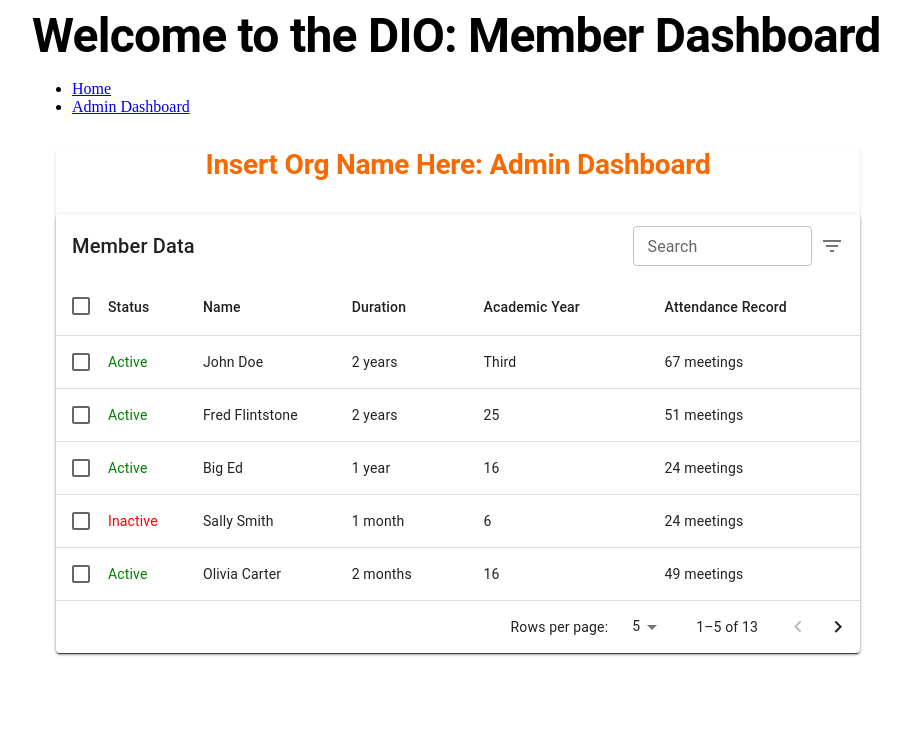
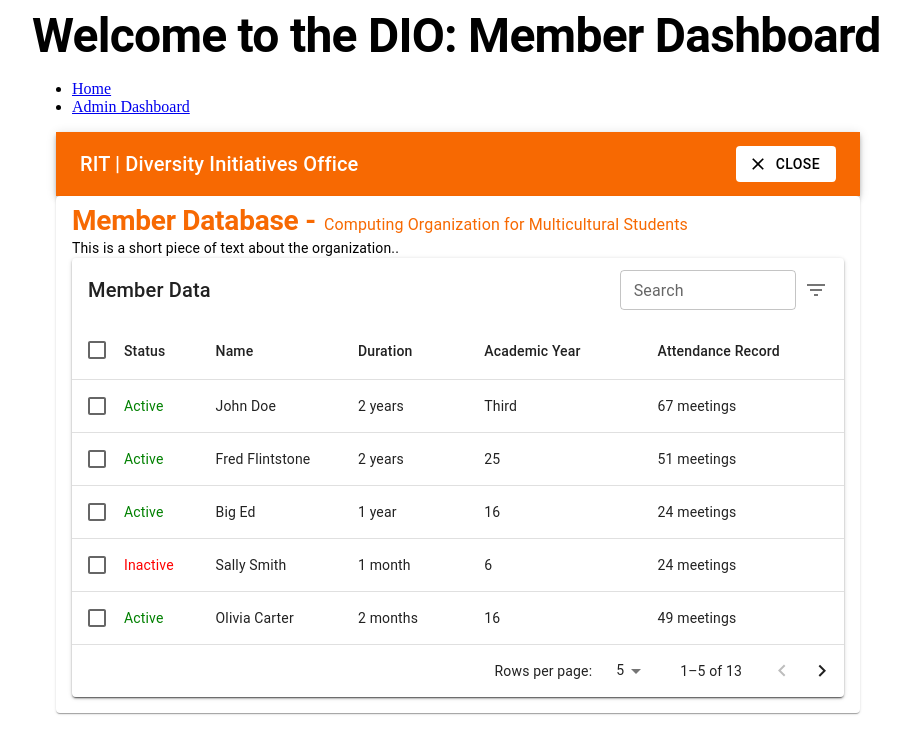
Before and after one commit to src8776/DIO, a React (Vite) app in the folder frontend/: page /admin in a window 1280 px wide. Shown: the top 754 px of the page, without its empty margins (182-1092 px from the left). Built offline with nearby package versions, Linux system fonts and the light colour scheme.

Commit message:
added app bar

```diff
--- /dev/null
+++ b/frontend/src/components/AppBar.jsx
@@ -0,0 +1,41 @@
+import * as React from 'react';
+import AppBar from '@mui/material/AppBar';
+import Box from '@mui/material/Box';
+import Toolbar from '@mui/material/Toolbar';
+import Typography from '@mui/material/Typography';
+import Button from '@mui/material/Button';
+import IconButton from '@mui/material/IconButton';
+import MenuIcon from '@mui/icons-material/Menu';
+import CloseIcon from '@mui/icons-material/Close';
+
+export default function ButtonAppBar() {
+  return (
+    <Box sx={{ flexGrow: 1 }}>
+      <AppBar position="static">
+        <Toolbar>
+          {/* <IconButton
+            size="large"
+            edge="start"
+            color="inherit"
+            aria-label="menu"
+            sx={{ mr: 2 }}
+          >
+            <MenuIcon />
+          </IconButton> */}
+          <Typography variant="h6" component="div" sx={{ flexGrow: 1 }}>
+            RIT | Diversity Initiatives Office
+          </Typography>
+          {/* TODO: Make this close the dashboard */}
+          <Button
+            variant='contained'
+            color='white'
+            disableElevation
+            startIcon={<CloseIcon/>}>
+
+              close
+          </Button>
+        </Toolbar>
+      </AppBar>
+    </Box>
+  );
+}
--- a/frontend/src/components/DataTable.jsx
+++ b/frontend/src/components/DataTable.jsx
@@ -312,7 +312,7 @@
 
   return (
     <Box sx={{ width: '100%' }}>
-      <Paper sx={{ width: '100%', mb: 2 }}>
+      <Paper sx={{ width: '100%' }}>
         <EnhancedTableToolbar
           numSelected={selected.length}
           handleSearchChange={handleSearchChange}
--- a/frontend/src/pages/AdminDashboard/AdminDashPage.jsx
+++ b/frontend/src/pages/AdminDashboard/AdminDashPage.jsx
@@ -1,20 +1,40 @@
-import { Container, Paper, Typography } from '@mui/material'
+import { Box, Container, Paper, Typography } from '@mui/material'
 import React from 'react'
 import DataTable from '../../components/DataTable'
+import AppBar from '../../components/AppBar'
 
 
 function AdminDash() {
     return (
         <Container>
-          <Paper elevation={1}>
+          <AppBar></AppBar>
+          <Paper
+            elevation={1}
+            sx={{ p:2, pt:1 }}
+          >
+            {/* TODO: Make this header display the name of whichever organization module you came from (WiC : COMS) */}
             <Typography
                 variant="h2"
-                sx={{ my: 4, textAlign: "center", color: "primary.main"}}
+                sx={{ my: 4, textAlign: "left", color: "primary.main", display: "inline"}}
             >
-                Insert Org Name Here: Admin Dashboard
+                Member Database -
+                <Typography
+                  sx={{ textAlign: "left", color: "primary.main", display: "inline", ml: 1}}
+                >
+                 Computing Organization for Multicultural Students
+                </Typography>
+                <Typography
+                  variant="body2"
+                  sx={{ color: "black" }}
+                >
+                  This is a short piece of text about the organization..
+                </Typography>
             </Typography>
 
-            <Paper elevation={2}>
+            <Paper
+              elevation={2}
+              // sx={{ m:2 }}
+            >
               <DataTable/>
             </Paper>
 
--- a/frontend/src/theme/theme.js
+++ b/frontend/src/theme/theme.js
@@ -10,6 +10,12 @@
         secondary: {
             main: "#2e74c9"
         },
+        white: {
+            main: "#FFFFFF",
+            light: '#D0D3D4',
+            dark: '#A2AAAD',
+            contrastText: '#000000'
+        }
     },
     typography: {
         h1: {
```
